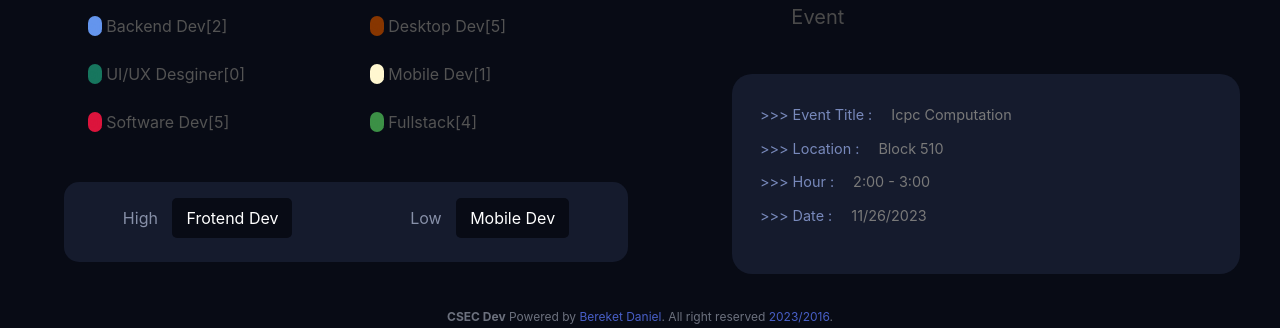
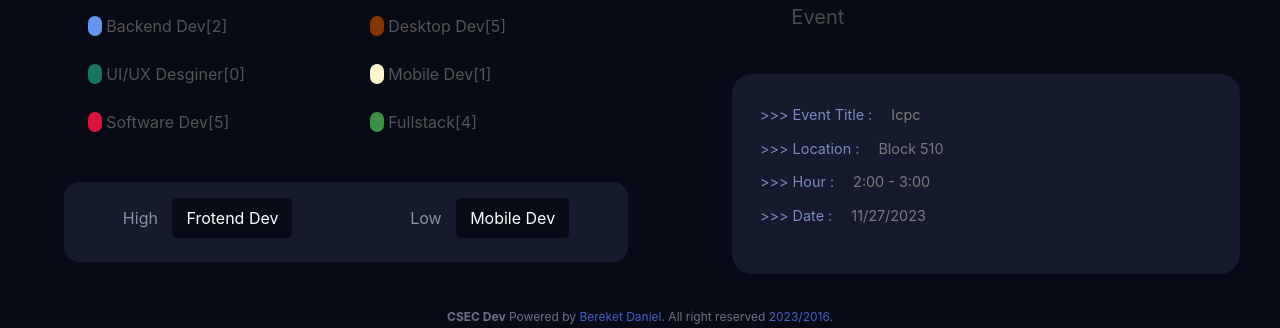
Before and after one commit to BereketDan/CSECdev, a Django app: template CSECdev/templates/dashboard.html in a window 1280 px wide. Shown: the part 482-810 px from the top of the page. Run offline with Django 4.2, Linux system fonts and the light colour scheme; data comes from the database, SQL or seed files in the repository; the template is opened without the code that fills it: values that come from a table or form of the project are taken from there, most other values are stand-ins (such as "Sample title", 1, 10 or a date in 2020).

Commit message:
upcoming event latest info on dashboard complated

```diff
--- a/CSECdev/DevApp/views.py
+++ b/CSECdev/DevApp/views.py
@@ -203,11 +203,13 @@ def dashboard(request):
     totalMember = Member.objects.count()
     male_no = Member.objects.filter(sex='Male').count()
     female_no = Member.objects.filter(sex='Female').count()
-    print(female_no,male_no)
+    latest_event = Event.objects.all().last()
+    print(latest_event)
     context = {
         "totalMember":totalMember,
         "female_no":female_no,
         "male_no": male_no,
+        "latest_event": latest_event,
     }
     if name:
         return render(request, "dashboard.html",context)
--- a/CSECdev/templates/dashboard.html
+++ b/CSECdev/templates/dashboard.html
@@ -136,14 +136,14 @@
 
             <div class="column has-text-left p-0 pl-4 " style="margin-left: 5rem;  background-color: #151B2D; height: 25vh; border-radius: 20px; width: 90%; font-size: 0.9rem !important; ">
 
-              <div class="column pb-0  " style="padding-top: 30px; color:  #7889bb;">>>> Event Title :<span style=" color:rgb(121, 121, 121); padding: 8px 14px;  margin-left: 1px;"> Icpc Computation </span>
+              <div class="column pb-0  " style="padding-top: 30px; color:  #7889bb;">>>> Event Title :<span style=" color:rgb(121, 121, 121); padding: 8px 14px;  margin-left: 1px;">  {{latest_event.eventName}} </span>
               </div>
               <div class="column pb-0  " style="color:  #7889bb;">>>> Location :
 
-                <span style=" color:rgb(121, 121, 121); padding: 8px 14px;margin-left: 1px;"> Block 510 </span>
+                <span style=" color:rgb(121, 121, 121); padding: 8px 14px;margin-left: 1px;"> {{latest_event.location}} </span>
               </div>
-              <div class="column pb-0 " style="color:  #7889bb;">>>> Hour : <span style=" color:rgb(121, 121, 121); padding: 8px 14px;  margin-left: 1px;"> 2:00 - 3:00 </span></div>
-              <div class="column pb-0  " style="color:  #7889bb;">>>> Date :<span style=" color:rgb(121, 121, 121); padding: 8px 14px;  margin-left: 1px;"> 11/26/2023 </span></div>
+              <div class="column pb-0 " style="color:  #7889bb;">>>> Hour : <span style=" color:rgb(121, 121, 121); padding: 8px 14px;  margin-left: 1px;">   {{latest_event.hour}}</span></div>
+              <div class="column pb-0  " style="color:  #7889bb;">>>> Date :<span style=" color:rgb(121, 121, 121); padding: 8px 14px;  margin-left: 1px;">   {{latest_event.date}} </span></div>
 
 
 
```
